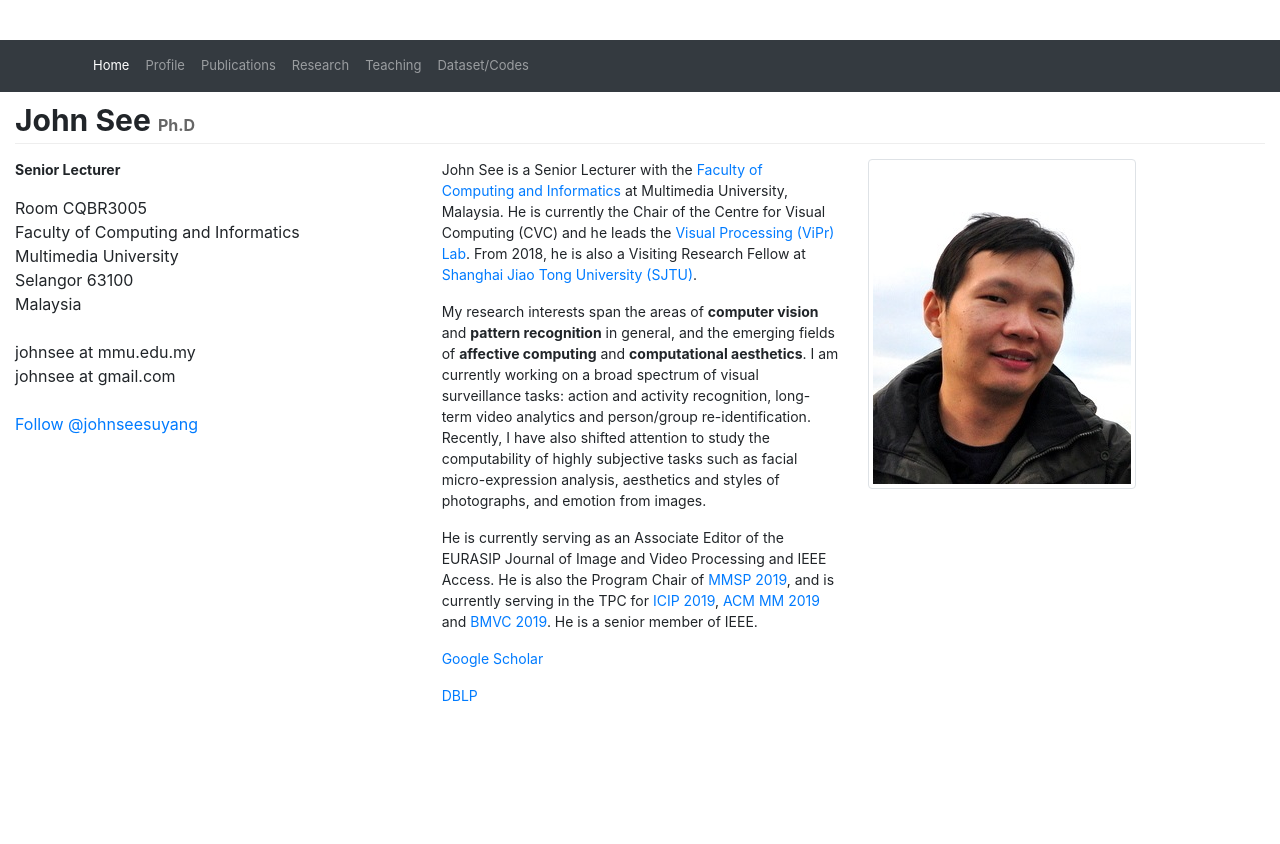
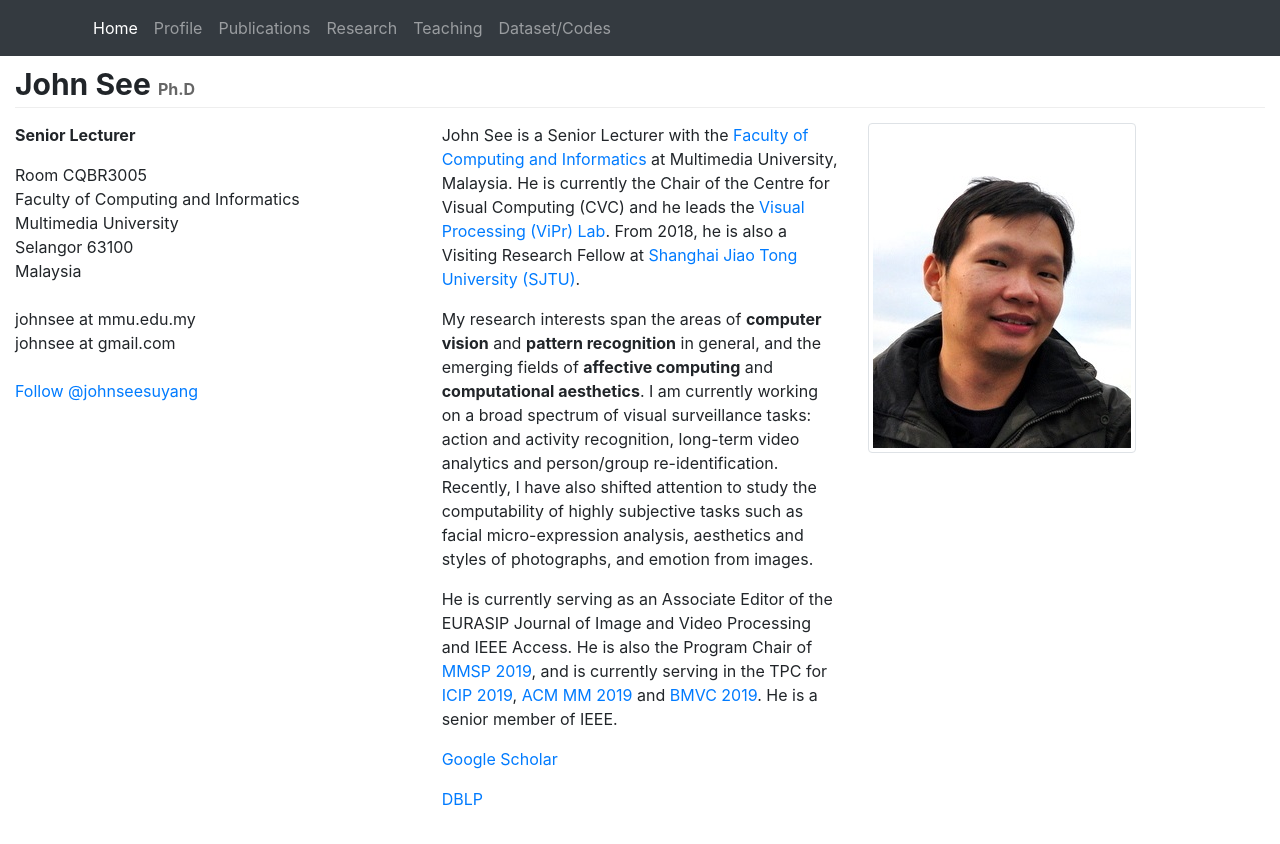
Before and after one commit to john-see/john-see.github.io, a Jekyll site: the page index.html, which Jekyll copies as it is, in a window 1280 px wide. Shown: the top 844 px of the page. Built offline with Jekyll 4.4.1, drawn with Linux system fonts in a browser that asks for light colours; comment, search, counter and statistics services are not loaded.

Commit message:
style changes

```diff
--- a/css/js.css
+++ b/css/js.css
@@ -13,10 +13,6 @@ font-size: 30px;
 line-height: 36px;
 }
 
-p {
-    font-size: 14px;
-}
-
 .page-header {
     border-bottom: 1px solid #eee;
     margin: 10px 0px 15px 0px;
--- a/index.html
+++ b/index.html
@@ -12,7 +12,6 @@
 
   <!-- Bootstrap core CSS -->
   <link href="css/bootstrap.min.css" rel="stylesheet">
-  <link href="css/docs.css" rel="stylesheet">   <!-- bootstrap additional stylesheet -->
   <link href="css/js.css" rel="stylesheet">   <!-- personal stylesheet -->
 
 </head>
```
